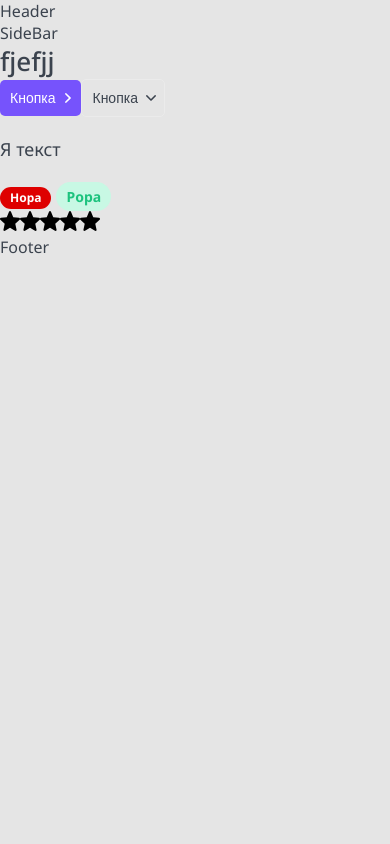
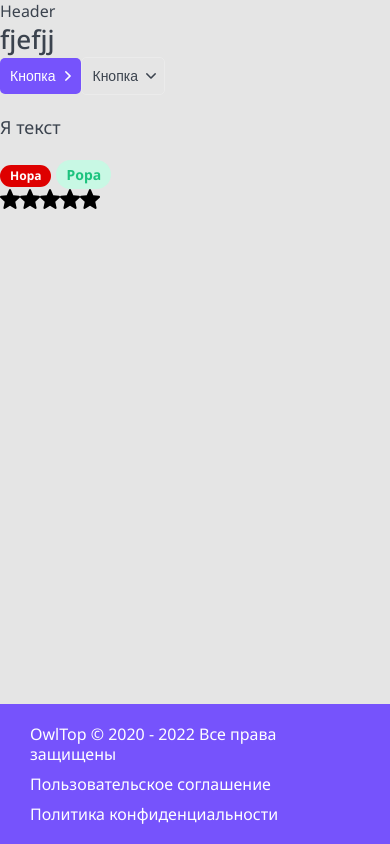
Before and after one commit to Frequency01/Review-Site, a Next.js app: page / in a window 390 px wide. Built offline with nearby package versions, Linux system fonts and the light colour scheme.

Commit message:
add adaptive footer, add ate-fns

```diff
--- a/layout/Footer/Footer.module.css
+++ b/layout/Footer/Footer.module.css
@@ -0,0 +1,21 @@
+.footer {
+    display: grid;
+    color: var(--white);
+    font-size: 16px;
+    line-height: 20px;
+    grid-template-columns: 1fr auto auto;
+    gap: 40px;
+    background: var(--primary);
+    padding: 20px 30px;
+}
+.footer a:hover {
+    color: var(--gray-ligth);
+
+}
+
+@media(max-width:765px) {
+    .footer {
+        grid-template-columns: 1fr;
+        gap: 10px;
+    }
+}
--- a/layout/Footer/Footer.tsx
+++ b/layout/Footer/Footer.tsx
@@ -1,11 +1,15 @@
 import { FooterProps } from "./Footer.props"
+import cn from 'classnames'
+import {format} from 'date-fns'
 import styles from "./Footer.module.css"
 
-export const Footer = ({ ...props }: FooterProps): JSX.Element => {
+export const Footer = ({ className, ...props }: FooterProps): JSX.Element => {
     return (
-        <div {...props}>
-Footer
-        </div>
+        <footer className={cn(className, styles.footer)} {...props} >
+         <div>OwlTop © 2020 - {format(new Date(), 'yyyy')} Все права защищены</div>
+         <a href="#" target="_blank">Пользовательское соглашение</a>
+         <a href="#" target="_blank">Политика конфиденциальности</a>
+        </footer>
     )
 
 }
--- a/layout/Layout/Layout.module.css
+++ b/layout/Layout/Layout.module.css
@@ -0,0 +1,50 @@
+.wrapper {
+    display: grid;
+    grid-template-columns: auto 230px minmax(310px, 1200px) auto;
+    grid-template-rows: auto 1fr auto;
+    min-height: 100vh;
+    gap: 0 30px;
+    grid-template-areas:
+        '. header header .'
+        '. sidebar body .'
+        'footer footer footer footer';
+}
+
+.header {
+    grid-area: header;
+    display: none;
+}
+
+.sidebar {
+    grid-area: sidebar;
+}
+
+.body {
+    grid-area: body;
+}
+
+.footer {
+    grid-area: footer;
+    background: rgba(118, 83, 252, 1);
+    color: white;
+}
+
+@media(max-width:765px) {
+    .wrapper {
+        grid-template-columns: minmax(320px, 1fr);
+        grid-template-rows: auto 1fr auto;
+        min-height: 100vh;
+        grid-template-areas:
+            'header'
+            'body'
+            'footer';
+    }
+
+    .sidebar {
+        display: none;
+    }
+
+    .header {
+        display: block;
+    }
+}
--- a/layout/Layout/Layout.tsx
+++ b/layout/Layout/Layout.tsx
@@ -3,20 +3,18 @@
 import {Sidebar} from '../Sidebar/Sidebar'
 import {Footer} from '../Footer/Footer'
 import styles from "./Layout.module.css"
-import { FunctionComponent, FunctionComponentFactory } from "react"
+import { FunctionComponent } from "react"
 
  const Layout = ({ children }: LayoutProps): JSX.Element => {
     return (
-        <>
-            <Header />
-            <div>
-                <Sidebar />
-                <div>
+        <div className={styles.wrapper}>
+            <Header className={styles.header}/>
+                <Sidebar className={styles.sidebar}/>
+                <div className={styles.body}>
                     {children}
                 </div>
-            </div>
-            <Footer />
-        </>
+            <Footer className={styles.footer}/>
+        </div>
     )
 }
 
--- a/package.json
+++ b/package.json
@@ -10,6 +10,7 @@
     "stylelint": "stylelint \"**/*.css\" --fix"
   },
   "dependencies": {
+    "date-fns": "^2.28.0",
     "next": "12.1.5",
     "react": "18.0.0",
     "react-dom": "18.0.0",
--- a/styles/globals.css
+++ b/styles/globals.css
@@ -7,20 +7,10 @@
 	font-family: "Noto Sans", sans-serif;
 }
 
-a {
-	text-decoration: none;
-
-	color: inherit;
-}
-
-* {
-	box-sizing: border-box;
-}
-
 :root {
 	--black: #3B434E;
 	--white: #FFF;
-	--gray-ligth:#EBEBEB;
+	--gray-ligth: #EBEBEB;
 	--primary: #7653FC;
 	--primary-hover: #5333c6;
 	--orange: #FC836D;
@@ -28,3 +18,12 @@
 	--green-light: #C8F8E4;
 	font-family: "Noto Sans", sans-serif;
 }
+
+a {
+	text-decoration: none;
+	color: inherit;
+}
+
+* {
+	box-sizing: border-box;
+}
```
Also changed, not shown: 1 other file (tests, documents, lock files or other folders).
